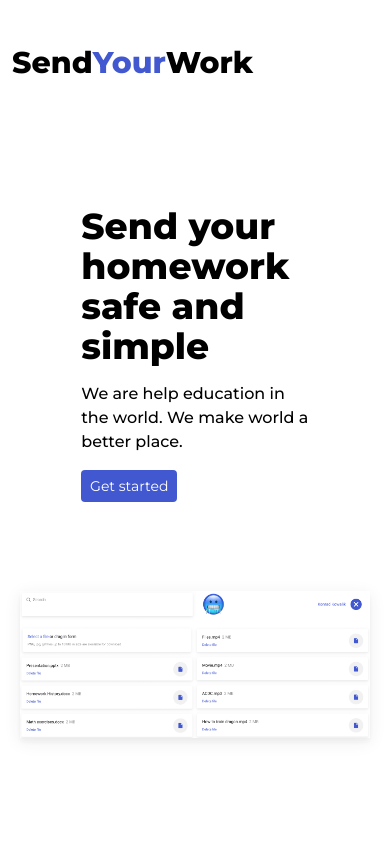
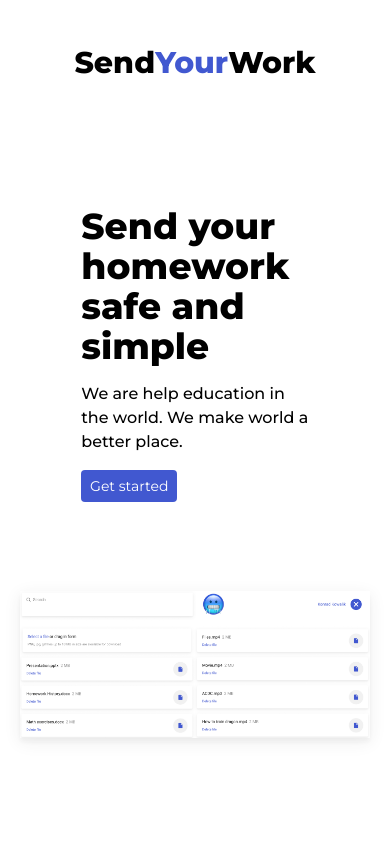
Before and after one commit to sendyourwork/frontend, a Next.js app: page / in a window 390 px wide. Shown: the top 844 px of the page. Built offline with nearby package versions, Linux system fonts and the light colour scheme.

Commit message:
Update Navbar.tsx

```diff
--- a/components/landing/Navbar.tsx
+++ b/components/landing/Navbar.tsx
@@ -10,17 +10,17 @@
     const { isLoggedIn } = useContext(AuthContext);
     const textBox = useRef<HTMLDivElement>(null)
     const isPhone = useMediaQuery({ query: '(max-width: 768px)' })
-    isPhone ? textBox.current?.classList.add('mx-auto') : textBox.current?.classList.remove('mx-auto');
+    // isPhone ? textBox.current?.classList.add('mx-auto') : textBox.current?.classList.remove('mx-auto');
     return (
         <Fade top delay={300}>
-            <div className="flex items-center w-100 h-15vh mx-3 font-montserrat lg:mx-20 bg-transparent">
-                <div className="flex h-max mr-auto text-3xl font-extrabold" ref={textBox}>
-                    <span className="">Send</span>
-                    <span className="text-main">Your</span>
-                    <span className="">Work</span>
+            <nav className="flex items-center w-100 h-15vh font-montserrat mx-20 bg-transparent justify-center md:justify-between">
+                <div className="flex h-max text-3xl font-extrabold">
+                    <span className="inline-block">Send</span>
+                    <span className="inline-block text-main">Your</span>
+                    <span className="inline-block">Work</span>
                 </div>
                 <NavbarMenu isLoggedIn={isLoggedIn} />
-            </div>
+            </nav>
         </Fade >
     )
 }
```
